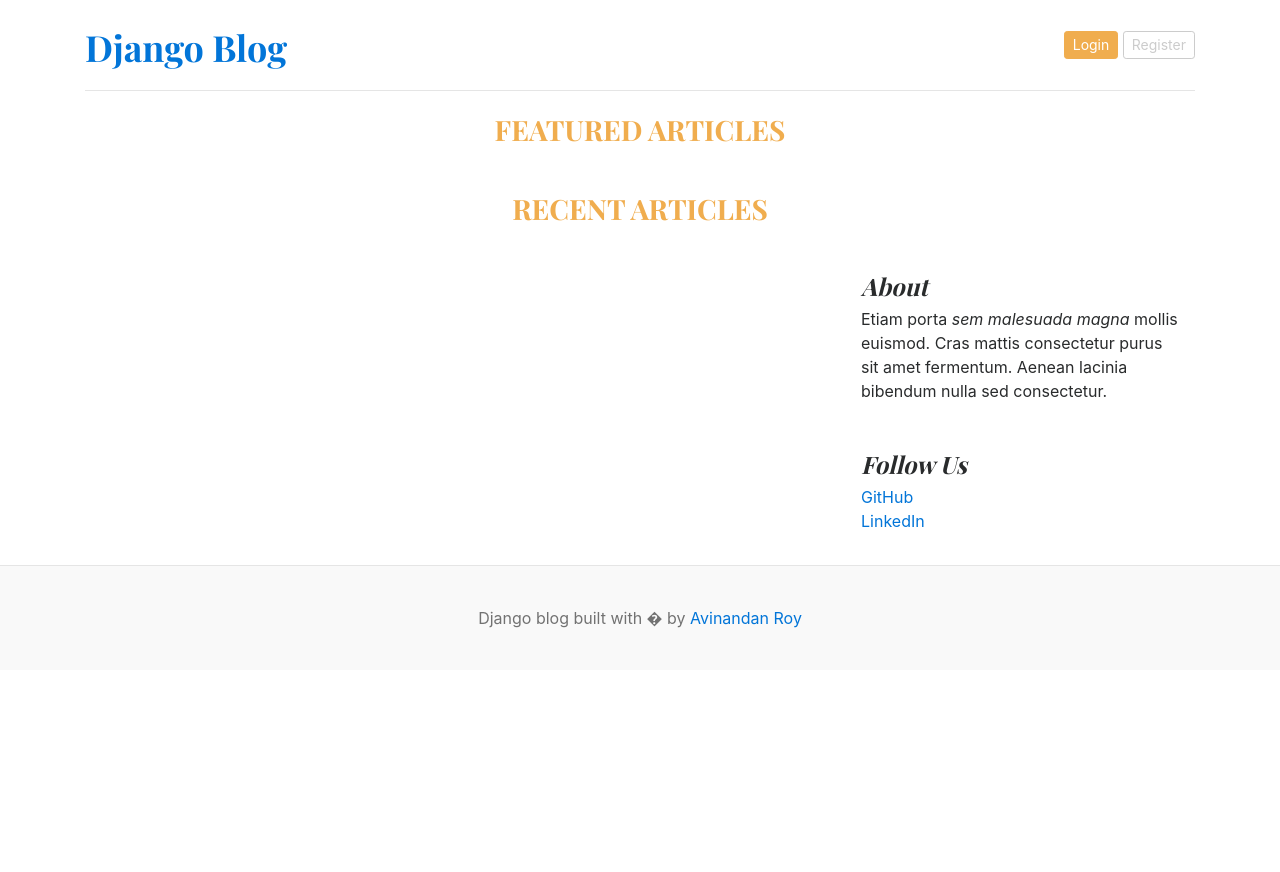
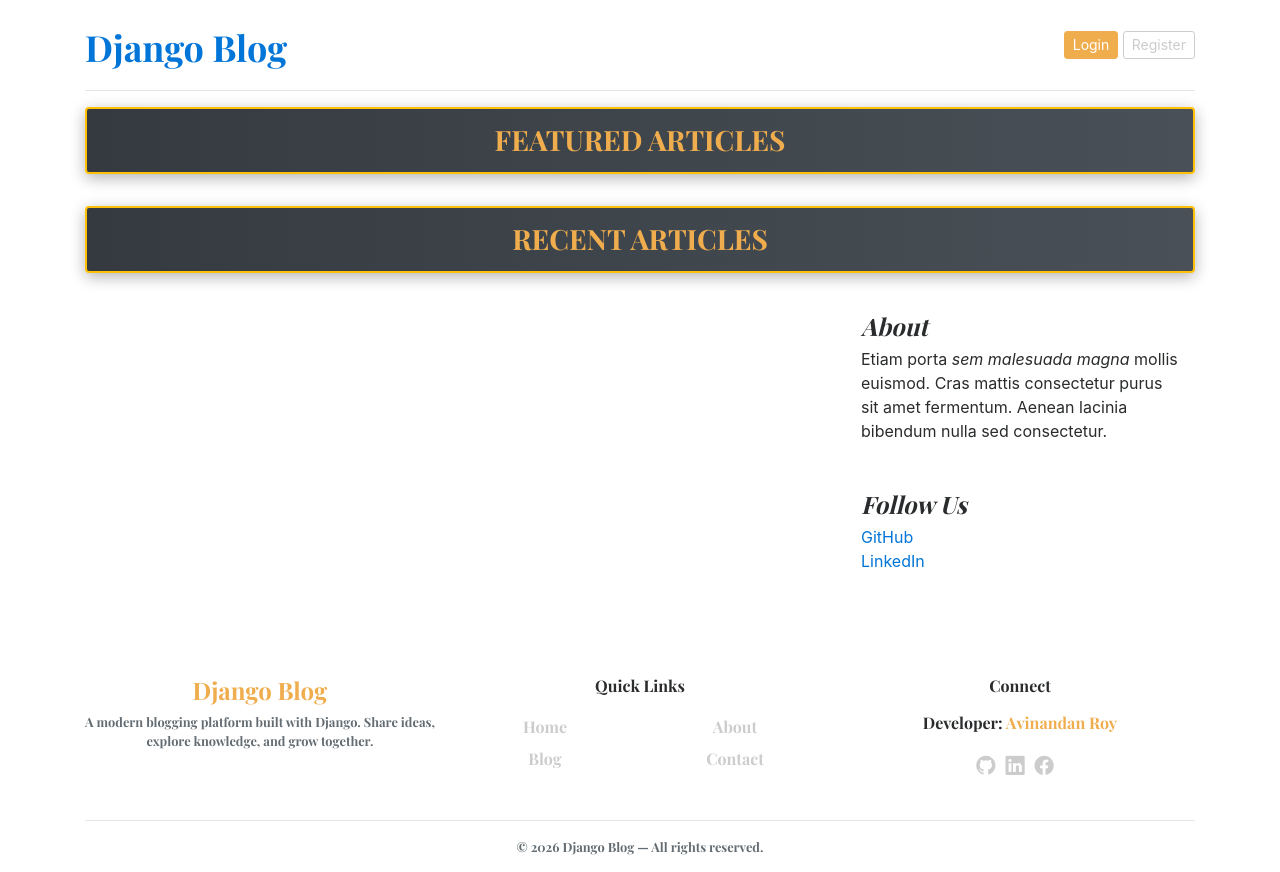
Before and after one commit to AvinandanRoy/Blogging_Website_with_Django, a Django app: page / in a window 1280 px wide. Before the commit the page ends 628 px from the top, so only its background shows below. Run offline with Django 5.2, Linux system fonts and the light colour scheme; data that the repository does not hold is empty.

Commit message:
Footer Section updated as design

```diff
--- a/static/css/blog.css
+++ b/static/css/blog.css
@@ -54,16 +54,30 @@
   color: #727272;
 }
 
-/*
- * Footer
- */
-.blog-footer {
-  padding: 2.5rem 0;
-  color: #727272;
-  text-align: center;
-  background-color: #f9f9f9;
-  border-top: .05rem solid #e5e5e5;
+/* Footer */
+
+ .footer{
+    font-family: "Playfair Display", Georgia, "Times New Roman", serif/*rtl:Amiri, Georgia, "Times New Roman", serif*/;
+ }
+ .footer-link {
+  color: #ccc;
+  text-decoration: none;
 }
-.blog-footer p:last-child {
-  margin-bottom: 0;
+
+.footer-link:hover {
+  color: #ffc107;
+  transition: 0.3s;
 }
+
+.footer-icon {
+  font-size: 1.4rem;
+  padding-right: 10px;
+  color: #ccc;
+  font-size: 1.2rem;
+}
+
+.footer-icon:hover {
+  color: #ffc107;
+  transform: scale(1.1);
+  transition: 0.3s;
+}
--- a/templates/base.html
+++ b/templates/base.html
@@ -9,6 +9,8 @@
     <title>Django Blogs</title>
     <link href="https://getbootstrap.com/docs/4.0/dist/css/bootstrap.min.css" rel="stylesheet" />
     <link href="https://fonts.googleapis.com/css?family=Playfair+Display:700,900" rel="stylesheet" />
+    <!-- Bootstrap Icons (if not already added) -->
+    <link href="https://cdn.jsdelivr.net/npm/bootstrap-icons@1.11.3/font/bootstrap-icons.css" rel="stylesheet" />
     <link rel="stylesheet" href="{% static 'css/blog.css' %}" />
   </head>
   <body>
@@ -39,13 +41,56 @@
       {% block content %}
 
       {% endblock %}
+    </div>
 
-      <!-- /.container -->
-    </div>
-    <footer class="blog-footer">
-      <p>
-        Django blog built with � by <a href="#">Avinandan Roy</a>
-      </p>
+    {% comment %}footer{% endcomment %}
+    <footer class="footer bg-dark text-light pt-4 pb-3 mt-5">
+      <div class="container">
+        <div class="row text-center text-md-start">
+          <!-- Brand Section -->
+          <div class="col-12 col-md-4 mb-4">
+            <h4 class="fw-bold text-warning">Django Blog</h4>
+            <p class="small text-muted px-2 px-md-0">A modern blogging platform built with Django. Share ideas, explore knowledge, and grow together.</p>
+          </div>
+
+          <!-- Quick Links -->
+          <div class="col-12 col-md-4 mb-4">
+            <h6 class="fw-semibold mb-3">Quick Links</h6>
+            <div class="row">
+              <div class="col-6">
+                <a href="/" class="footer-link py-1 d-block">Home</a>
+                <a href="#" class="footer-link py-1 d-block">Blog</a>
+              </div>
+              <div class="col-6">
+                <a href="#" class="footer-link py-1 d-block">About</a>
+                <a href="#" class="footer-link py-1 d-block">Contact</a>
+              </div>
+            </div>
+          </div>
+
+          <!-- Social / Author -->
+          <div class="col-12 col-md-4 mb-4">
+            <h6 class="fw-semibold mb-3">Connect</h6>
+            <p>
+              Developer:
+              <a href="#" class="text-warning text-decoration-none fw-semibold">Avinandan Roy</a>
+            </p>
+
+            <!-- Social Icons -->
+            <div class="d-flex justify-content-center justify-content-md-center gap-3 mt-2">
+              <a href="#" class="footer-icon"><i class="bi bi-github"></i></a>
+              <a href="#" class="footer-icon"><i class="bi bi-linkedin"></i></a>
+              <a href="#" class="footer-icon"><i class="bi bi-facebook"></i></a>
+            </div>
+          </div>
+        </div>
+
+        <!-- Divider -->
+        <hr class="border-secondary my-3" />
+
+        <!-- Bottom -->
+        <div class="text-center small text-muted px-2">© 2026 Django Blog — All rights reserved.</div>
+      </div>
     </footer>
   </body>
 </html>
--- a/templates/home.html
+++ b/templates/home.html
@@ -21,7 +21,7 @@
   {% endfor %}
 
   {% comment %}Another Feature Articles{% endcomment %}
-  <h3 class="text-center text-uppercase text-warning border border-primary p-2 mb-4 rounded">Featured Articles</h3>
+  <h3 class="text-center text-uppercase text-warning p-3 mb-4 rounded" style="background: linear-gradient(90deg, #343a40, #495057); border: 2px solid #ffc107; box-shadow: 0 4px 15px rgba(0,0,0,0.3);">Featured Articles</h3>
   <div class="row mb-2">
     {% for featured_post in featured_posts %}
       {% if not forloop.first %}
@@ -42,7 +42,7 @@
   </div>
 
   {% comment %}Recent Articles{% endcomment %}
-  <h3 class="text-center text-uppercase text-warning border border-primary p-2 mb-4 rounded">Recent Articles</h3>
+  <h3 class="text-center text-uppercase text-warning p-3 mb-4 rounded" style="background: linear-gradient(90deg, #343a40, #495057); border: 2px solid #ffc107; box-shadow: 0 4px 15px rgba(0,0,0,0.3);">Recent Articles</h3>
   <main role="main" class="container p-0">
     <div class="row">
       <div class="col-md-8 blog-main">
```
